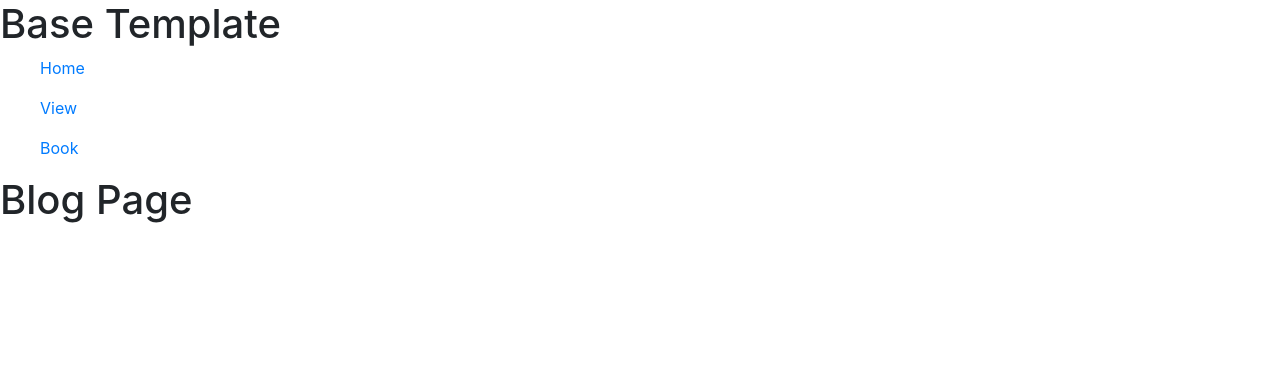
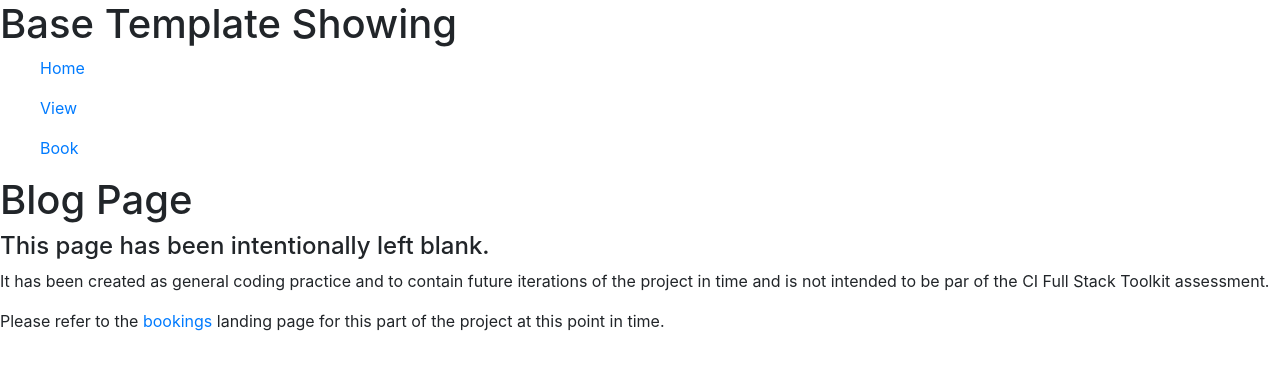
Before and after one commit to roeszler/reabook, a Django app: page /blog/ in a window 1280 px wide. Shown: the top 370 px of the page. Run offline with Django 3.2, Linux system fonts and the light colour scheme.

Commit message:
add annotation to blog.html to inform timeline of project for assessment

```diff
--- a/app_blog/templates/blog/blog.html
+++ b/app_blog/templates/blog/blog.html
@@ -1,4 +1,7 @@
 {% extends 'base.html' %}
 {% block content %}
 <h1>Blog Page</h1>
+<h4>This page has been intentionally left blank.</h4>
+<p>It has been created as general coding practice and to contain future iterations of the project in time and is not intended to be par of the CI Full Stack Toolkit assessment.</p>
+<p>Please refer to the <a href="{% url 'view_bookings' %}">bookings</a> landing page for this part of the project at this point in time.</p>
 {% endblock %}
--- a/app_home/templates/home/index.html
+++ b/app_home/templates/home/index.html
@@ -16,13 +16,13 @@
     <div class="row h-100">
         <div class="col-7 col-md-6 my-auto">
             <h1 class="display-4 logo-font text-black">
-                The new property listings are here
+                New property listings are here
             </h1>
 
             <!-- Book now Button -->
             <div class="my-5">
                 <h4>
-                    <a href="{% url 'view_bookings' %}" class="book-now-button btn btn-lg rounded-0 text-uppercase py-3">Book Now</a>
+                    <a href="{% url 'view_bookings' %}" class="book-now-button btn btn-lg rounded-0 text-uppercase py-3">Book Viewings Now</a>
                 </h4>
             </div>
 
--- a/templates/base.html
+++ b/templates/base.html
@@ -40,18 +40,19 @@
     <header>
         <!-- Div to contain logo home links, small search, my account and diary cart  -->
         <div>
-            <h1>Base Template</h1>
+            <h1>Base Template Showing</h1>
         </div>
 
         <!-- Site central navigation bar -->
         <div>
             <nav>
+                <ul><a href="{% url 'home' %}">Home</a></ul>
+                <ul><a href="{% url 'view_properties' %}">View</a></ul>
+                <ul><a href="{% url 'view_bookings' %}">Book</a></ul>
                 <!-- <ul><a href="">Buy</a></ul> -->
                 <!-- <ul><a href="">Sell</a></ul> -->
                 <!-- <ul><a href="">Rent</a></ul> -->
-                <ul><a href="{% url 'home' %}">Home</a></ul>
-                <ul><a href="{% url 'view_properties' %}">View</a></ul>
-                <ul><a href="{% url 'view_bookings' %}">Book</a></ul>
+                <!-- <ul><a href="{% url 'view_blogs' %}">Blog</a></ul> -->
             </nav>
         </div>
 
```
